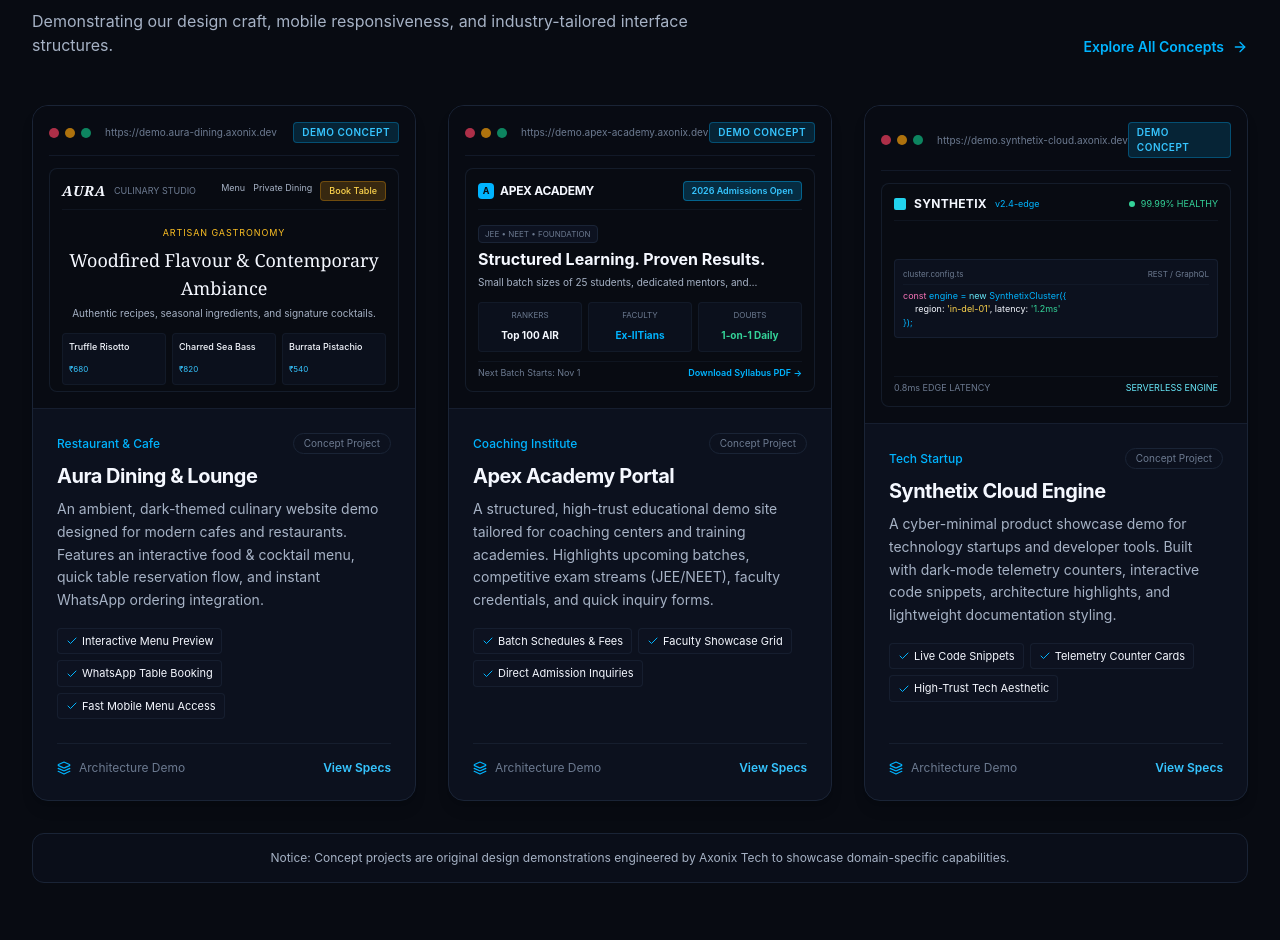
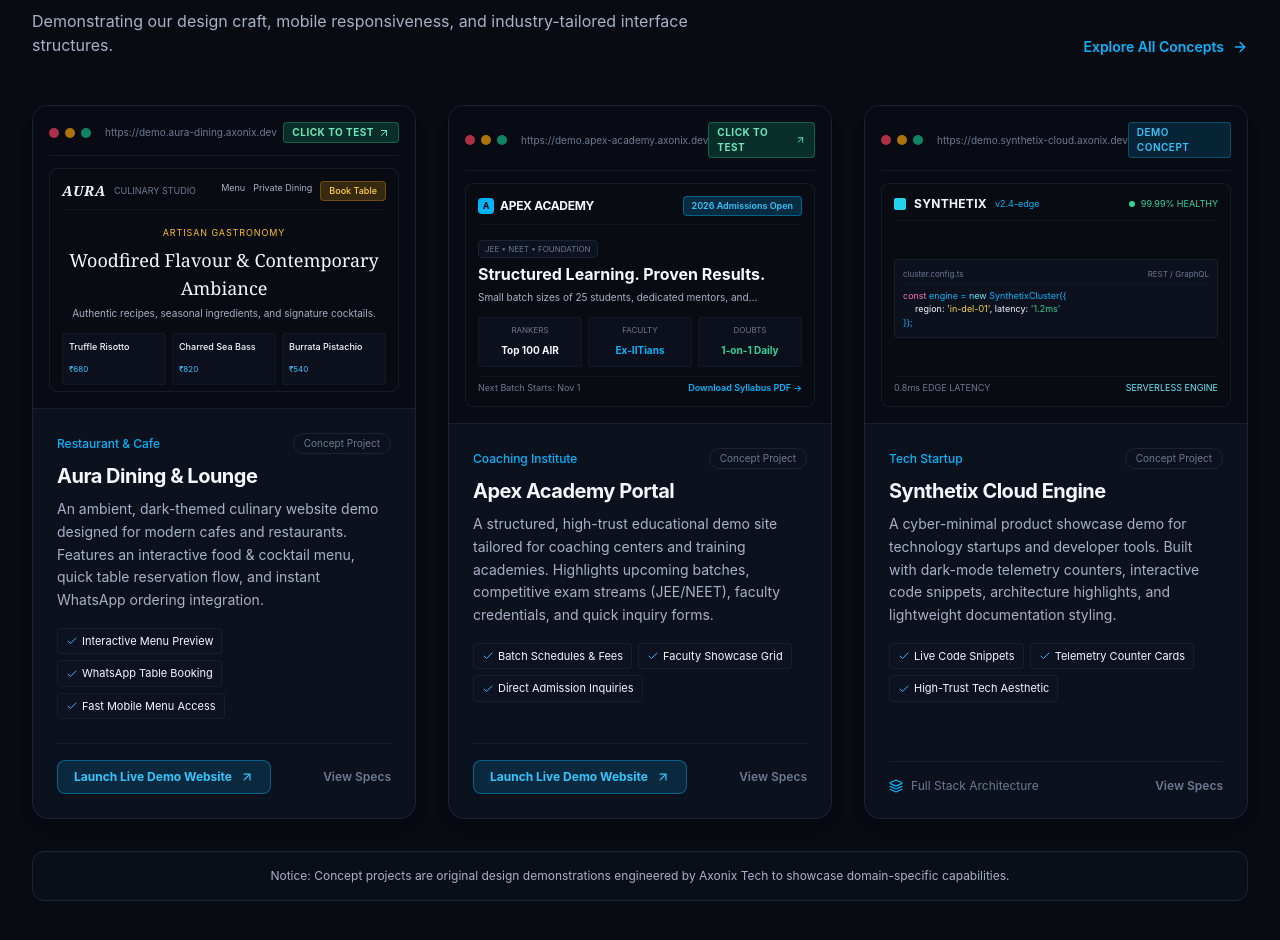
Before and after one commit to axonixtech01-cpu/axonix-tech, a Next.js app: page / in a window 1280 px wide. Shown: the part 1921-2861 px from the top of the page. Built offline with nearby package versions, Linux system fonts and the light colour scheme.

Commit message:
Update ProjectCard.tsx

```diff
--- a/components/ProjectCard.tsx
+++ b/components/ProjectCard.tsx
@@ -1,7 +1,8 @@
 'use client';
 
 import React, { useState } from 'react';
-import { ExternalLink, Check, Sparkles, Layers } from 'lucide-react';
+import Link from 'next/link';
+import { ExternalLink, Check, Sparkles, Layers, ArrowUpRight } from 'lucide-react';
 
 export interface ProjectData {
   id: string;
@@ -13,6 +14,7 @@ export interface ProjectData {
   highlights: string[];
   mockupType: 'restaurant' | 'coaching' | 'startup';
   colorTheme: string;
+  demoUrl?: string;
 }
 
 interface ProjectCardProps {
@@ -21,6 +23,14 @@ interface ProjectCardProps {
 
 export const ProjectCard: React.FC<ProjectCardProps> = ({ project }) => {
   const [showDetails, setShowDetails] = useState(false);
+
+  // Determine direct live demo URL if available
+  const liveDemoUrl =
+    project.mockupType === 'coaching'
+      ? '/demo/coaching'
+      : project.mockupType === 'restaurant'
+      ? '/demo/restaurant'
+      : undefined;
 
   return (
     <article className="group flex flex-col overflow-hidden rounded-2xl border border-axon-border bg-axon-surface/90 shadow-lg transition-all duration-300 hover:border-axon-blue/50 hover:shadow-glow-sm">
@@ -36,9 +46,19 @@ export const ProjectCard: React.FC<ProjectCardProps> = ({ project }) => {
               https://demo.{project.id}.axonix.dev
             </span>
           </div>
+          {liveDemoUrl ? (
+            <Link
+              href={liveDemoUrl}
+              className="inline-flex items-center gap-1 rounded bg-emerald-500/20 px-2 py-0.5 font-mono text-[10px] font-bold tracking-wider text-emerald-300 border border-emerald-500/40 hover:bg-emerald-500/30 transition-colors"
+            >
+              <span>CLICK TO TEST</span>
+              <ArrowUpRight className="h-3 w-3" />
+            </Link>
+          ) : (
             <span className="inline-flex items-center gap-1 rounded bg-axon-blue/15 px-2 py-0.5 font-mono text-[10px] font-semibold tracking-wider text-axon-accent border border-axon-blue/30">
               DEMO CONCEPT
             </span>
+          )}
         </div>
 
         {/* Visual Preview Graphic: Bespoke CSS/SVG per Project Type */}
@@ -97,7 +117,7 @@ export const ProjectCard: React.FC<ProjectCardProps> = ({ project }) => {
               {/* Action Bar */}
               <div className="flex items-center justify-between pt-1 border-t border-axon-border/40 text-[9px] font-mono text-axon-dim">
                 <span>OPEN: 12:00 PM – 11:30 PM</span>
-                <span className="text-emerald-400">● 1-Tap WhatsApp Reservation Ready</span>
+                <span className="text-emerald-400">● 1-Tap Table Reservation Ready</span>
               </div>
             </div>
           )}
@@ -240,16 +260,27 @@ export const ProjectCard: React.FC<ProjectCardProps> = ({ project }) => {
           </div>
         </div>
 
-        {/* Concept Architecture Disclosure */}
-        <div className="mt-6 border-t border-axon-border/70 pt-4 flex items-center justify-between">
+        {/* Live Demo Trigger & Specs */}
+        <div className="mt-6 border-t border-axon-border/70 pt-4 flex flex-col sm:flex-row items-stretch sm:items-center justify-between gap-3">
+          {liveDemoUrl ? (
+            <Link
+              href={liveDemoUrl}
+              className="inline-flex items-center justify-center gap-2 rounded-lg bg-axon-blue/15 border border-axon-blue/40 px-4 py-2 text-xs font-bold text-axon-accent hover:bg-axon-blue hover:text-axon-bg transition-all active:scale-95 shadow-sm"
+            >
+              <span>Launch Live Demo Website</span>
+              <ArrowUpRight className="h-3.5 w-3.5" />
+            </Link>
+          ) : (
             <div className="flex items-center gap-2 text-xs font-mono text-axon-dim">
               <Layers className="h-3.5 w-3.5 text-axon-blue" />
-            <span>Architecture Demo</span>
+              <span>Full Stack Architecture</span>
             </div>
+          )}
+
           <button
             type="button"
             onClick={() => setShowDetails(!showDetails)}
-            className="text-xs font-mono font-semibold text-axon-accent hover:text-axon-text transition-colors"
+            className="text-xs font-mono font-semibold text-axon-dim hover:text-axon-text transition-colors self-end sm:self-center"
           >
             {showDetails ? 'Hide Specs' : 'View Specs'}
           </button>
```
Lines whose indentation alone changed are shown as unchanged.
